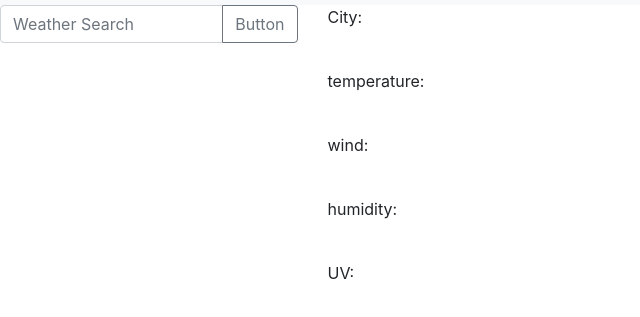
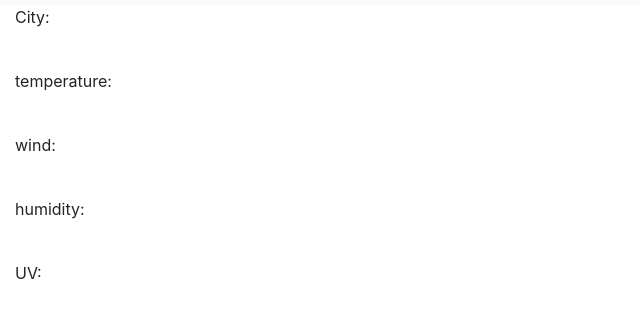
Before and after one commit to charles198618/weather-app, a plain HTML site: page index.html in a window 1280 px wide. Shown: the part 51-368 px from the top of the page, without its empty margins (0-640 px from the left). Drawn offline with nearby package versions, Linux system fonts and the light colour scheme.

Commit message:
Working on search button

```diff
--- a/index.html
+++ b/index.html
@@ -12,15 +12,15 @@
         <span class="navbar-brand mb-0 h1">Weather</span>
       </nav>
 
-    <main class="row">
+    <!--<main class="row">
         <aside class="col-3">
             <!-- button and search -->
-            <div class="input-group mb-3">
+<!--<div class="input-group mb-3">
                 <input type="text" class="form-control" placeholder="Weather Search" aria-label="Recipient's username" aria-describedby="button-addon2" id="inputCity">
                 <div class="input-group-append">
                   <button class="btn btn-outline-secondary" type="button" id="btn">Button</button>
                 </div>
-              </div>
+              </div>-->
         </aside>
         <section class="col-9">
             <div class="row">
```
